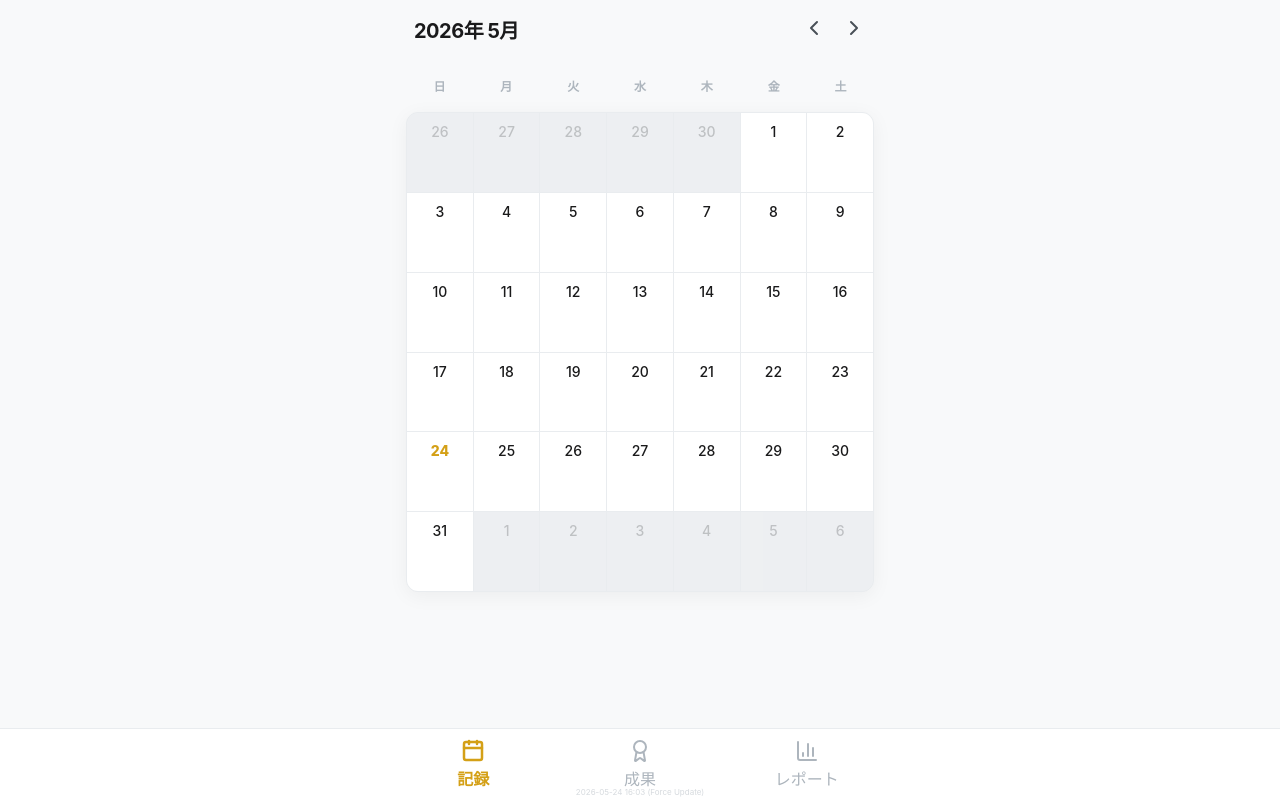
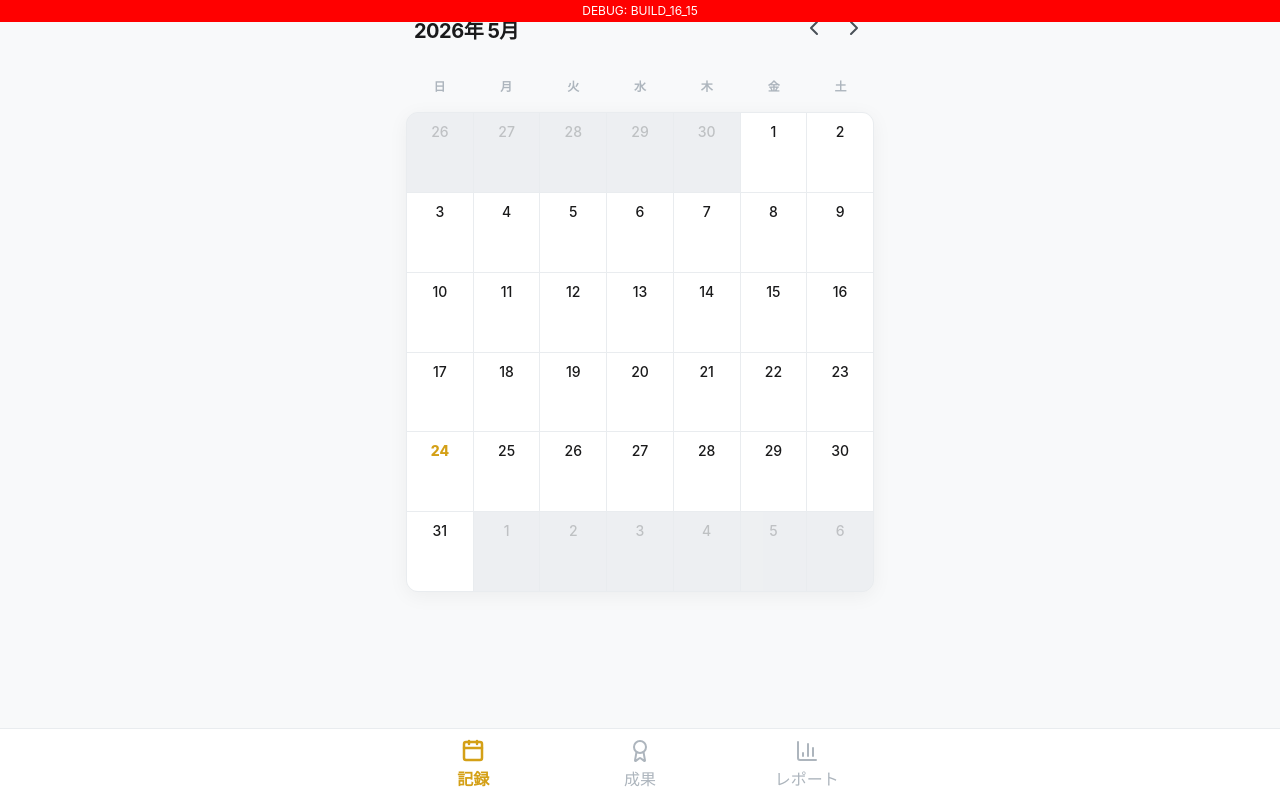
Before and after one commit to nakayouspiel/sobriety-reward-app, a Next.js app: page / in a window 1280 px wide. Built offline with nearby package versions, Linux system fonts and the light colour scheme.

Commit message:
Debug: Add highly visible red build banner for update verification

```diff
--- a/src/components/FooterNav.tsx
+++ b/src/components/FooterNav.tsx
@@ -14,9 +14,24 @@ const navItems = [
 
 export default function FooterNav() {
   const pathname = usePathname();
-  const buildTime = "2026-05-24 16:03 (Force Update)"; // New timestamp
+  const buildTime = "BUILD_16_15"; // Very obvious string
 
   return (
+    <>
+      <div style={{
+        position: 'fixed',
+        top: 0,
+        left: 0,
+        right: 0,
+        backgroundColor: 'red',
+        color: 'white',
+        fontSize: '12px',
+        textAlign: 'center',
+        zIndex: 9999,
+        padding: '2px'
+      }}>
+        DEBUG: {buildTime}
+      </div>
       <nav className={styles.nav}>
         <div className={styles.container}>
           {navItems.map((item) => {
@@ -35,7 +50,7 @@ export default function FooterNav() {
             );
           })}
         </div>
-      <div className={styles.buildInfo}>{buildTime}</div>
       </nav>
+    </>
   );
 }
```
Lines whose indentation alone changed are shown as unchanged.
